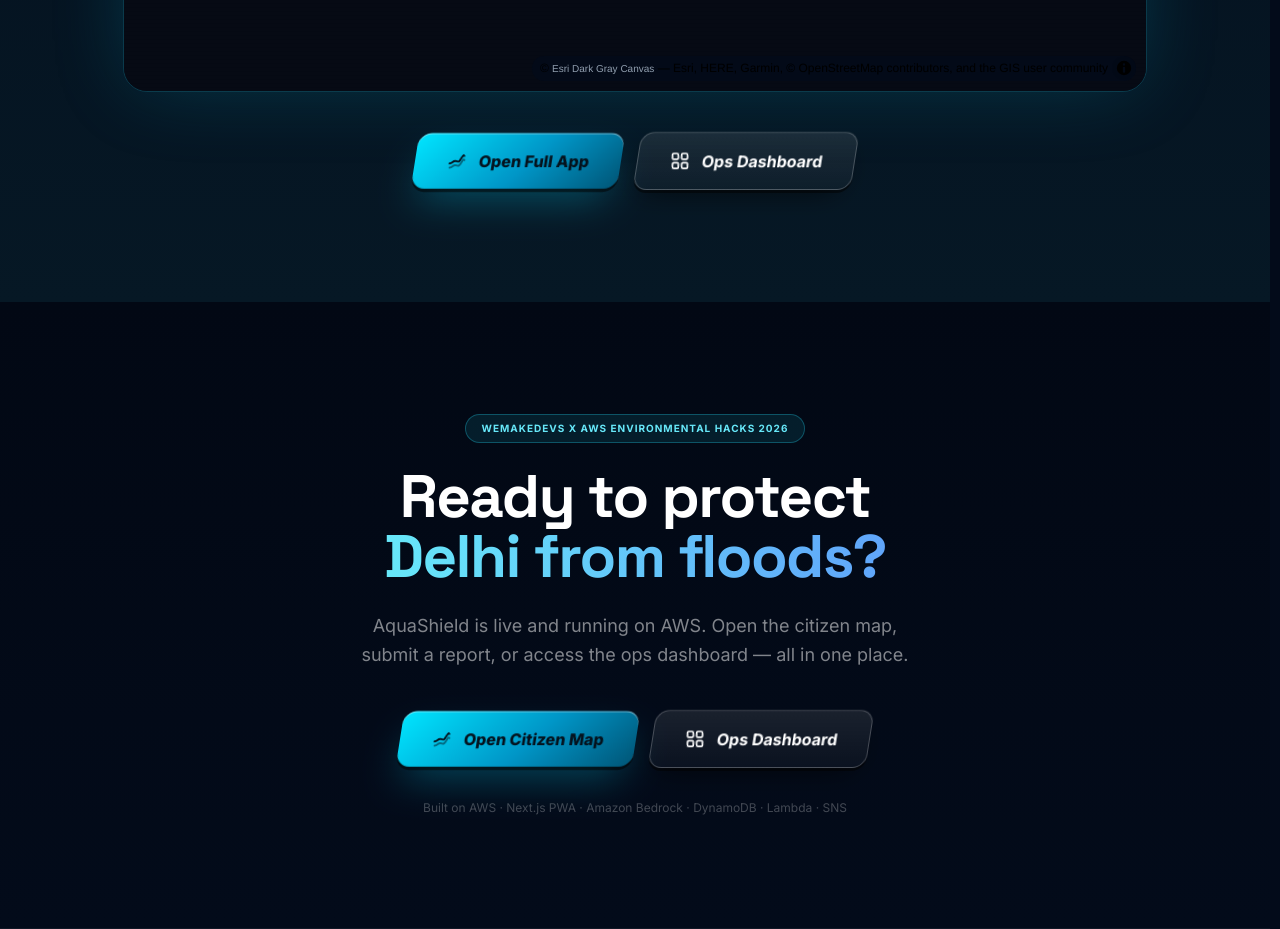
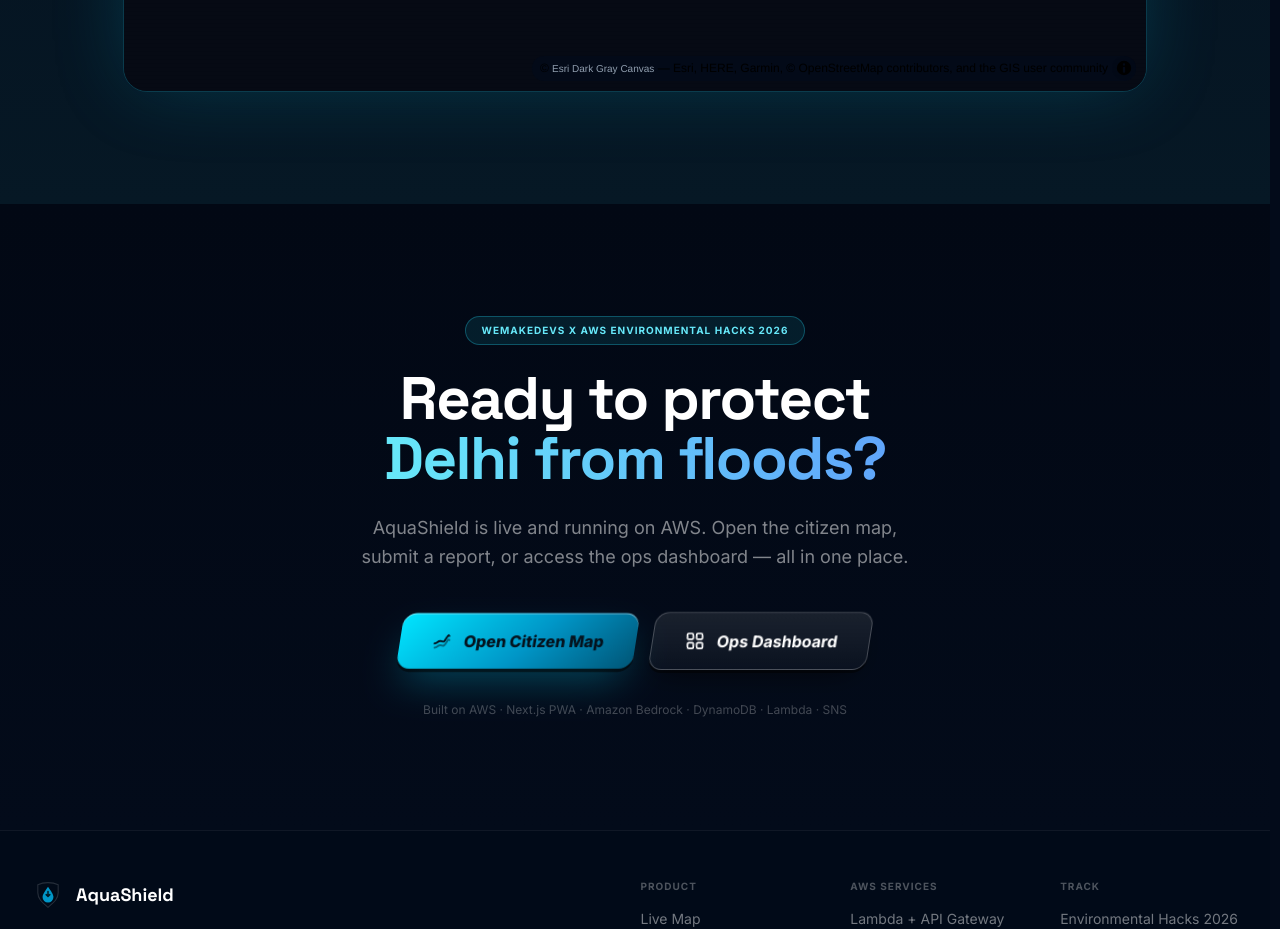
Before and after one commit to anshu07-code/Aquashield, a Next.js app in the folder apps/web/: page / in a window 1280 px wide. Shown: the part 4000-4929 px from the top of the page. Built offline with nearby package versions, Linux system fonts and the light colour scheme; no server answers.

Commit message:
fix(web): remove open full app and ops dashboard buttons from landing

```diff
--- a/apps/web/components/landing/LiveDemo.tsx
+++ b/apps/web/components/landing/LiveDemo.tsx
@@ -1,7 +1,6 @@
 "use client";
 
 import dynamic from "next/dynamic";
-import Link from "next/link";
 import { WaterWave } from "./WaterWave";
 import { useApp } from "@/lib/store";
 import { translate } from "@/lib/i18n";
@@ -65,31 +64,7 @@
           </div>
         </div>
 
-        {/* CTAs */}
-        <div className="mt-10 flex flex-col items-center gap-4 sm:flex-row sm:justify-center">
-          <Link
-            href="/map"
-            className="btn-hero flex items-center gap-3"
-          >
-            <svg viewBox="0 0 24 24" fill="none" stroke="currentColor" strokeWidth="2.2" className="h-5 w-5">
-              <path d="M3 15c3.5 0 3.5-3 7-3s3.5 3 7-3 3.5-3 4-3" strokeLinecap="round" />
-              <path d="M3 20c3.5 0 3.5-3 7-3s3.5 3 7-3 3.5-3 4-3" strokeLinecap="round" opacity=".5" />
-            </svg>
-            {translate(lang, "landing.live.cta.app")}
-          </Link>
-          <Link
-            href="/ops"
-            className="btn-hero-ghost flex items-center gap-3"
-          >
-            <svg viewBox="0 0 24 24" fill="none" stroke="currentColor" strokeWidth="2" className="h-5 w-5">
-              <rect x="3" y="3" width="7" height="7" rx="1.6" />
-              <rect x="14" y="3" width="7" height="7" rx="1.6" />
-              <rect x="3" y="14" width="7" height="7" rx="1.6" />
-              <rect x="14" y="14" width="7" height="7" rx="1.6" />
-            </svg>
-            {translate(lang, "landing.live.cta.ops")}
-          </Link>
-        </div>
+
       </div>
 
       {/* Bottom decorative wave */}
--- a/apps/web/lib/i18n.ts
+++ b/apps/web/lib/i18n.ts
@@ -315,8 +315,6 @@
   "landing.live.sub": "Live data from AWS Lambda + DynamoDB · Refreshes every 15 min",
   "landing.live.status": "LIVE DATA",
   "landing.live.updated": "Updated just now",
-  "landing.live.cta.app": "Open Full App",
-  "landing.live.cta.ops": "Ops Dashboard",
 
   "landing.cta.eyebrow": "WeMakeDevs x AWS Environmental Hacks 2026",
   "landing.cta.title1": "Ready to protect",
@@ -653,8 +651,6 @@
   "landing.live.sub": "AWS Lambda + DynamoDB से लाइव डेटा · हर 15 मिनट रीफ़्रेश",
   "landing.live.status": "लाइव डेटा",
   "landing.live.updated": "अभी अपडेट हुआ",
-  "landing.live.cta.app": "पूरा ऐप खोलें",
-  "landing.live.cta.ops": "ऑप्स डैशबोर्ड",
 
   "landing.cta.eyebrow": "WeMakeDevs x AWS एनवायरनमेंटल हैक्स 2026",
   "landing.cta.title1": "क्या आप तैयार हैं",
```
